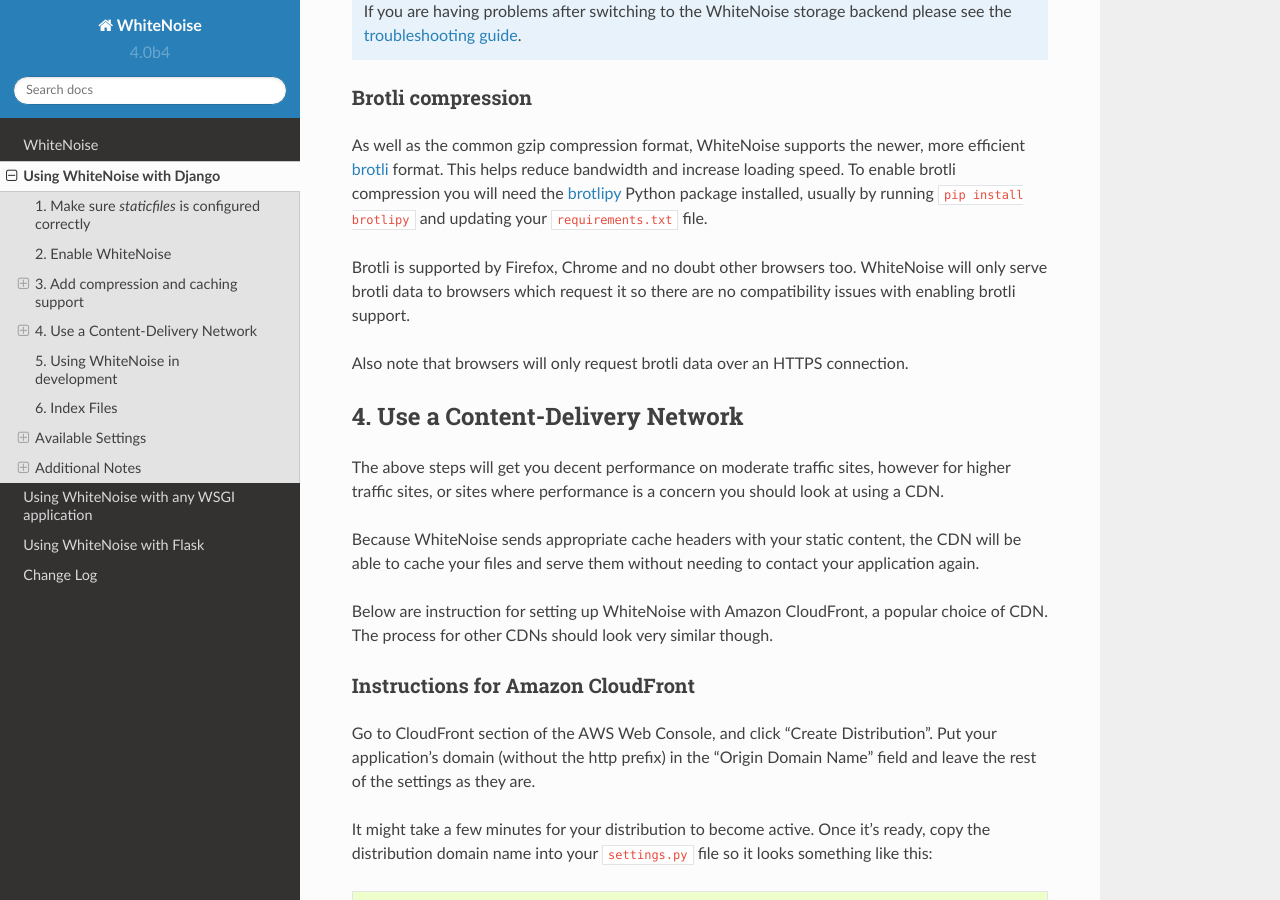
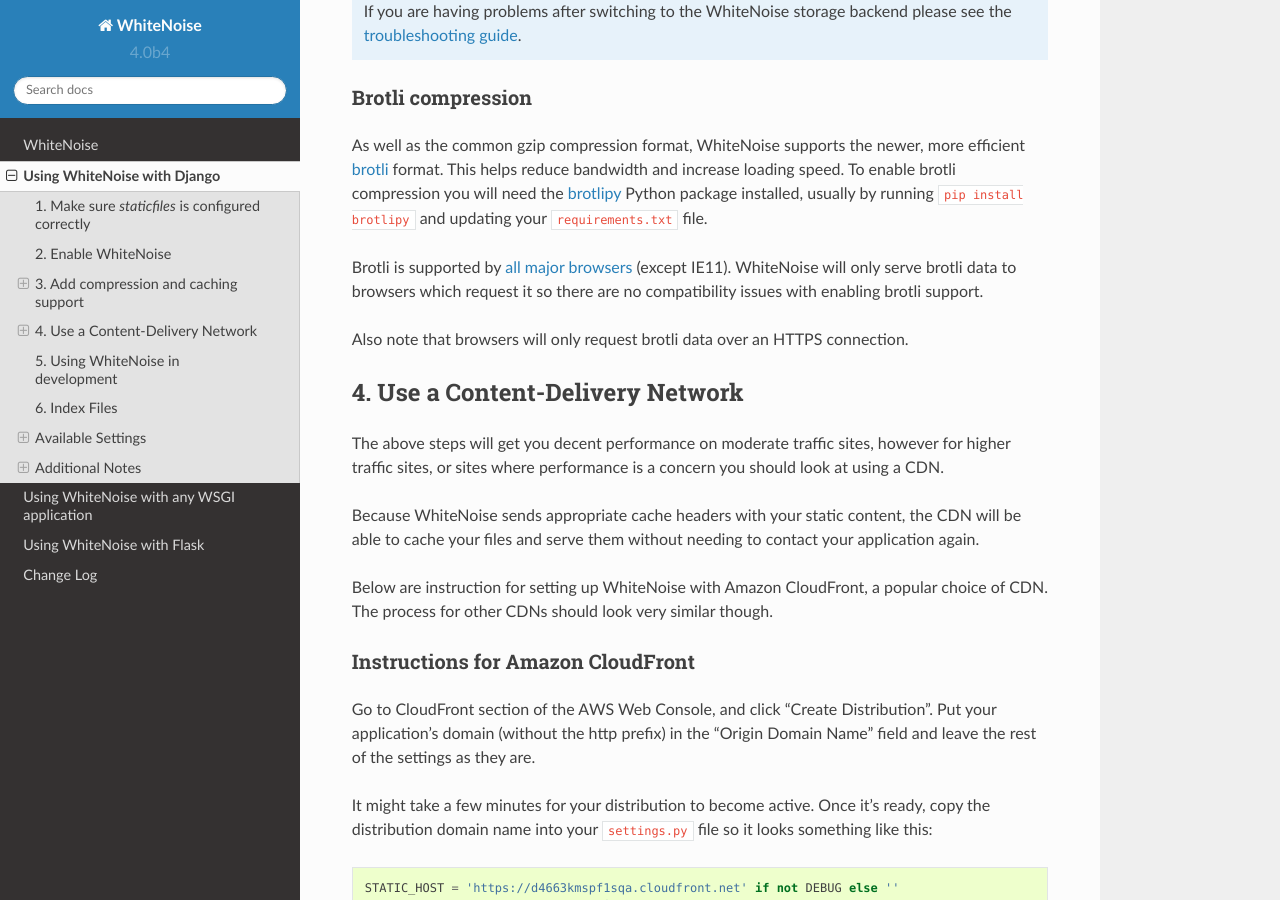
Before and after one commit to gorbunov87/white_noise, a Sphinx documentation site: the page built from docs/django.rst, in a window 1280 px wide and 900 px high, scrolled down 1595 px. Built offline with Sphinx 7.4.7 and the Read the Docs theme 2.0.0, drawn with Linux system fonts in a browser that asks for light colours.

Commit message:
update Brotli support
Update the Brotli is supported on all major browsers now.

```diff
--- a/docs/django.rst
+++ b/docs/django.rst
@@ -90,8 +90,7 @@
 Python package installed, usually by running ``pip install brotlipy`` and
 updating your ``requirements.txt`` file.
 
-Brotli is supported by Firefox, Chrome and no doubt
-other browsers too. WhiteNoise will only serve brotli data to browsers which request
+Brotli is supported by `all major browsers <https://caniuse.com/#feat=brotli>`_ (except IE11). WhiteNoise will only serve brotli data to browsers which request
 it so there are no compatibility issues with enabling brotli support.
 
 Also note that browsers will only request brotli data over an HTTPS connection.
```
